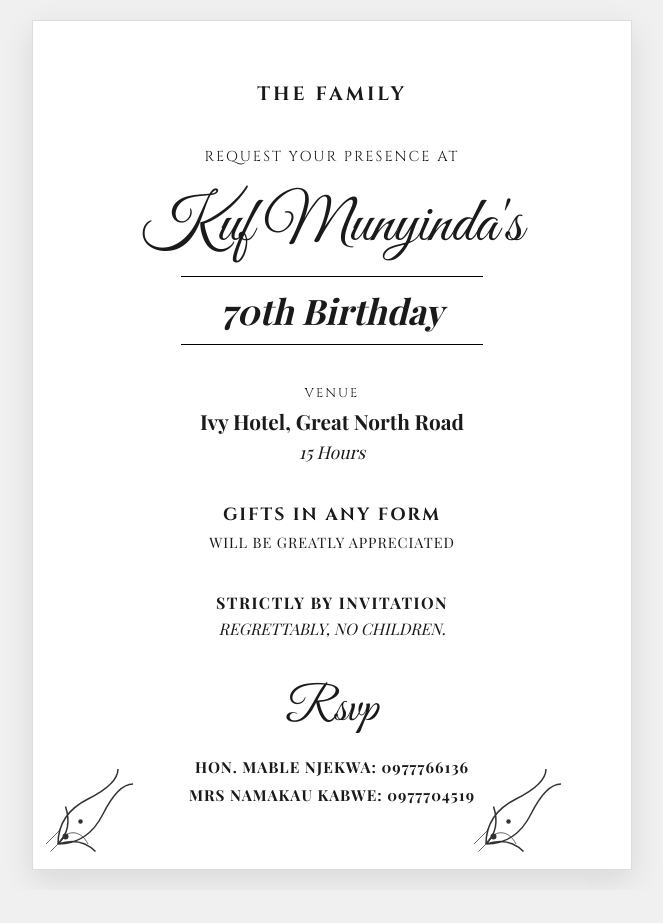
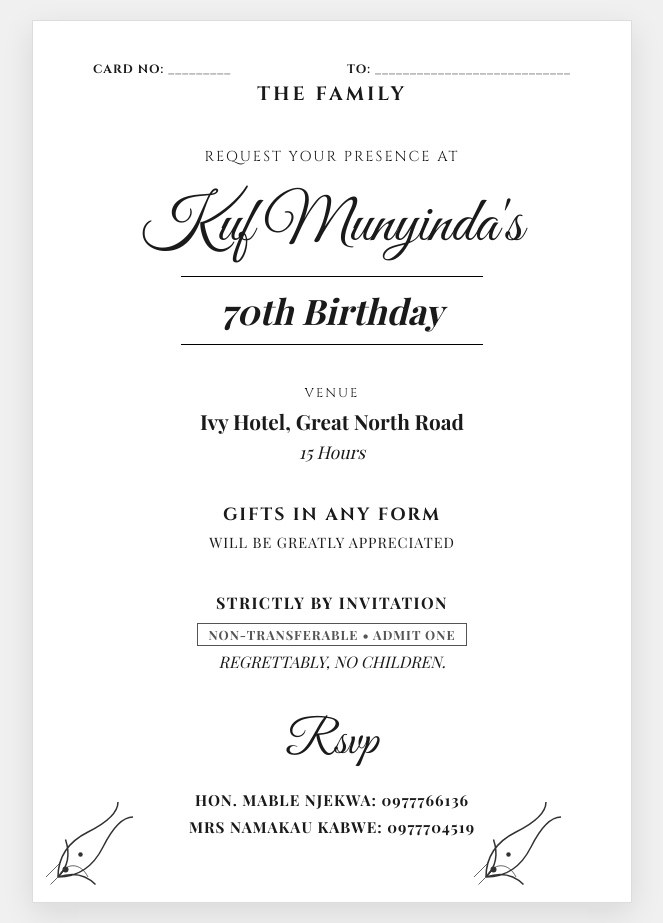
Before and after one commit to OrisonWorks/RSVP, a plain HTML site: page index.html in a window 1280 px wide. Shown: the whole page, without its empty margins (308-971 px from the left). Before the commit the page ends 890 px from the top, so only its background shows below. Drawn offline with nearby package versions, Linux system fonts and the light colour scheme; a web font is replaced by a local one.

Commit message:
Add card numbering, guest name fields, and non-transferable notice to invitation

```diff
--- a/index.html
+++ b/index.html
@@ -12,6 +12,12 @@
 <body>
     <div class="card-container">
         <div class="card">
+            <!-- Security and Numbering -->
+            <div class="card-header-meta">
+                <div class="card-number">CARD NO: _________</div>
+                <div class="guest-name">TO: ____________________________</div>
+            </div>
+
             <!-- Corner Ornaments -->
             <div class="ornament bottom-left">
                 <svg viewBox="0 0 100 100" xmlns="http://www.w3.org/2000/svg">
@@ -57,6 +63,7 @@
 
                 <div class="restrictions">
                     <p class="invitation-only">STRICTLY BY INVITATION</p>
+                    <p class="non-transferable">NON-TRANSFERABLE • ADMIT ONE</p>
                     <p class="no-children">REGRETTABLY, NO CHILDREN.</p>
                 </div>
 
--- a/style.css
+++ b/style.css
@@ -49,6 +49,22 @@ body {
     bottom: 10px;
     right: 10px;
     transform: scaleX(-1);
+}
+
+.card-header-meta {
+    position: absolute;
+    top: 40px;
+    width: calc(100% - 120px);
+    display: flex;
+    justify-content: space-between;
+    font-family: 'Cinzel', serif;
+    font-size: 0.75rem;
+    font-weight: 700;
+    letter-spacing: 1px;
+}
+
+.guest-name {
+    text-align: right;
 }
 
 /* Typography */
@@ -134,6 +150,17 @@ body {
     margin-bottom: 5px;
 }
 
+.non-transferable {
+    font-size: 0.8rem;
+    font-weight: 700;
+    color: #555;
+    margin: 5px 0;
+    letter-spacing: 1px;
+    border: 1px solid #555;
+    display: inline-block;
+    padding: 2px 10px;
+}
+
 .no-children {
     font-style: italic;
 }
```
